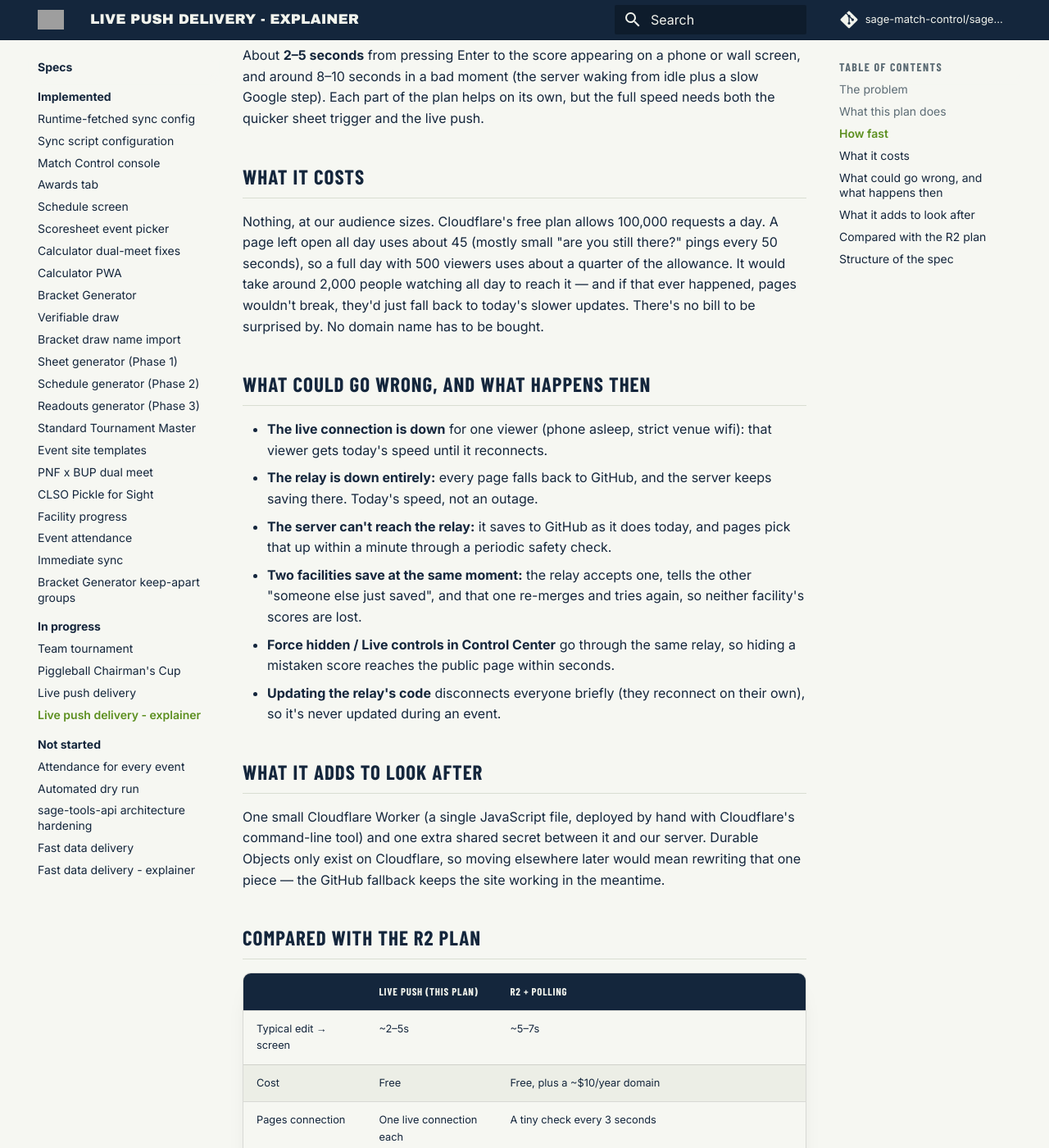
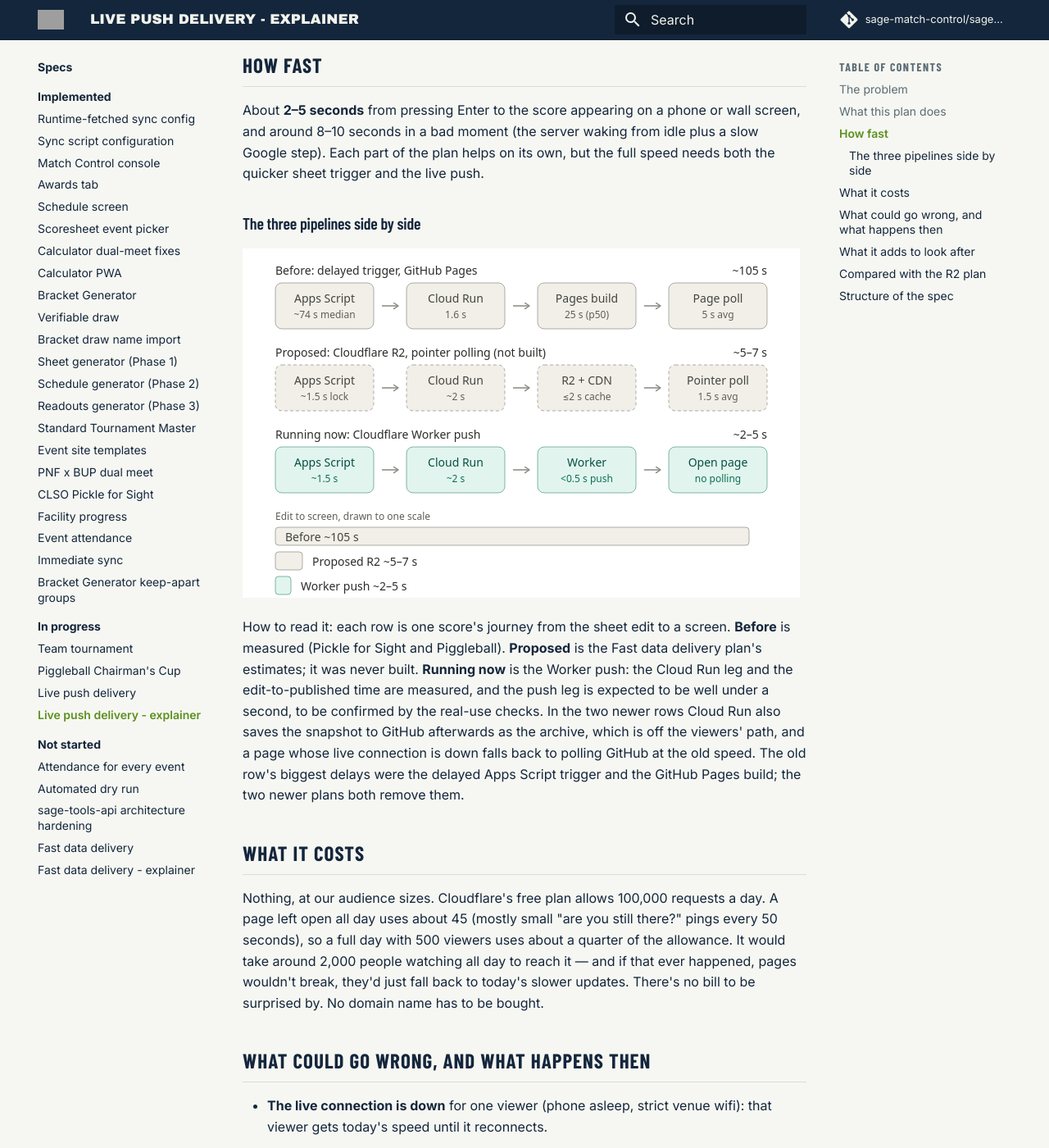
Before and after one commit to sage-match-control/sage-docs, an MkDocs documentation site: the page built from docs/specs/in-progress/durable-object-push-explainer.md, in a window 1280 px wide and 1400 px high, scrolled down 1987 px. Shown: the whole window at 82% size. Built offline with MkDocs 1.6.1 and Material for MkDocs 9.7.7, drawn with Linux system fonts in a browser that asks for light colours; comment, search, counter and statistics services are not loaded; some of the changed text lies outside the part shown.

Commit message:
Explainers: three-pipeline comparison diagram
Adds docs/images/sync-pipelines-compared (SVG and PNG): the old delayed-trigger
and GitHub Pages sync, the proposed Cloudflare R2 plan, and the running
Cloudflare Worker push, with the end-to-end times drawn to one scale. Embedded
in both the Live push and the Fast data explainers; the Live push explainer
also gets a status line saying it is built and running.

Co-Authored-By: Claude Sonnet 5.5 <noreply@anthropic.com>

```diff
--- a/docs/specs/in-progress/durable-object-push-explainer.md
+++ b/docs/specs/in-progress/durable-object-push-explainer.md
@@ -1,4 +1,8 @@
 # Live push delivery — plain-language explainer
+
+*Status (2 October 2026): built and running. The wording below was written
+before the build, so it still speaks of a plan; the implementation spec has the
+as-built details.*
 
 *Companion to `durable-object-push-spec.md` (the implementation spec). This
 file is for understanding what the project does and why; it has no
@@ -78,6 +82,21 @@ wall screen, and around 8–10 seconds in a bad moment (the server waking from
 idle plus a slow Google step). Each part of the plan helps on its own, but
 the full speed needs both the quicker sheet trigger and the live push.
 
+### The three pipelines side by side
+
+![Three ways a score reaches a screen: the old delayed-trigger and GitHub Pages pipeline at about 105 seconds, the proposed Cloudflare R2 pipeline at about 5 to 7 seconds (not built), and the running Cloudflare Worker push at about 2 to 5 seconds, with a bar chart of the three drawn to one scale.](../../images/sync-pipelines-compared.svg)
+
+How to read it: each row is one score's journey from the sheet edit to a screen.
+**Before** is measured (Pickle for Sight and Piggleball). **Proposed** is the
+Fast data delivery plan's estimates; it was never built. **Running now** is the
+Worker push: the Cloud Run leg and the edit-to-published time are measured, and
+the push leg is expected to be well under a second, to be confirmed by the
+real-use checks. In the two newer rows Cloud Run also saves the snapshot to
+GitHub afterwards as the archive, which is off the viewers' path, and a page
+whose live connection is down falls back to polling GitHub at the old speed.
+The old row's biggest delays were the delayed Apps Script trigger and the GitHub
+Pages build; the two newer plans both remove them.
+
 ## What it costs
 
 Nothing, at our audience sizes. Cloudflare's free plan allows 100,000
```
Also changed, not shown: docs/specs/not-started/fast-data-delivery-explainer.md (+15 -0 lines), docs/images/sync-pipelines-compared.png (added), docs/images/sync-pipelines-compared.svg (added).
